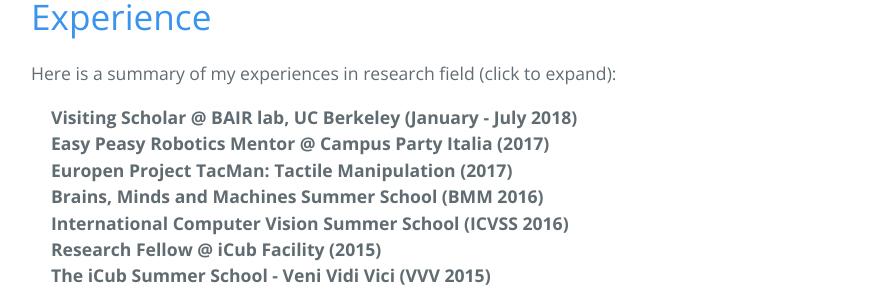
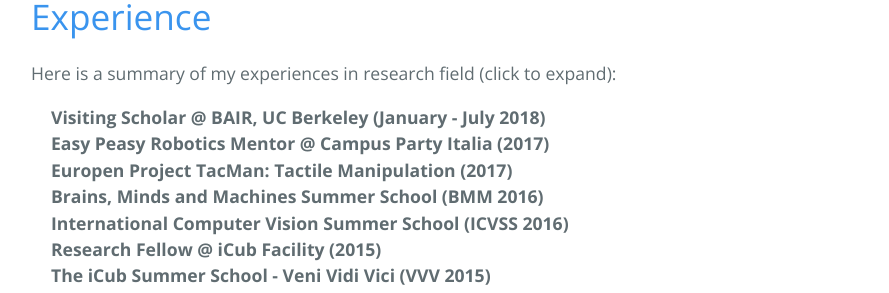
Before and after one commit to giuliavezzani/giuliavezzani_old.github.io, a Jekyll site: the page built from index.md, in a window 1280 px wide and 900 px high, scrolled down 1282 px. Shown: the part 155-448 px from the top of the window, without its empty margins (193-1082 px from the left). Built offline with Jekyll 4.4.1, drawn with Linux system fonts in a browser that asks for light colours; our own code applies the rules of GitHub Pages for plain Markdown files.

Commit message:
Update index.md

```diff
--- a/index.md
+++ b/index.md
@@ -39,7 +39,7 @@
 # Experience
 Here is a summary of my experiences in research field (click to expand):
 <details style="margin-left: 20px;">
- <summary>  <b>Visiting Scholar @ BAIR lab, UC Berkeley (January - July 2018)</b>  </summary>
+ <summary>  <b>Visiting Scholar @ BAIR, UC Berkeley (January - July 2018)</b>  </summary>
         </details>
 <details style="margin-left: 20px;">
  <summary>  <b>Easy Peasy Robotics Mentor @ Campus Party Italia (2017)</b>  </summary>
```
